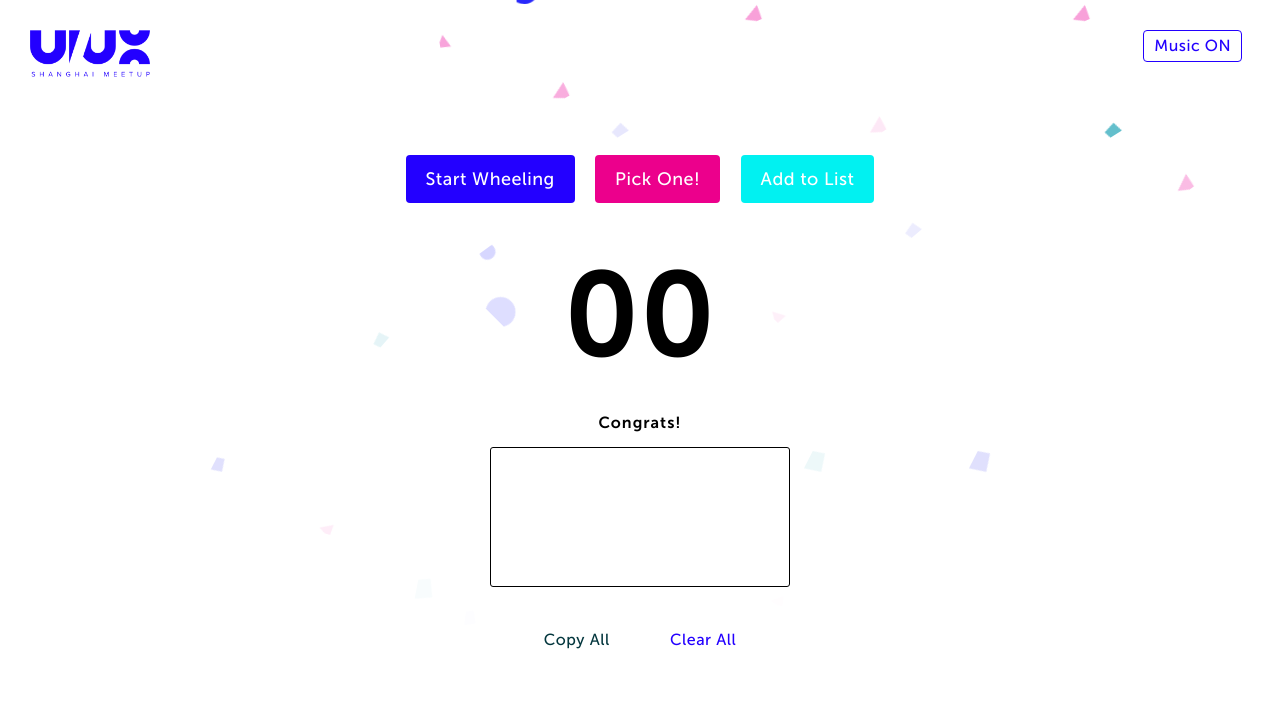
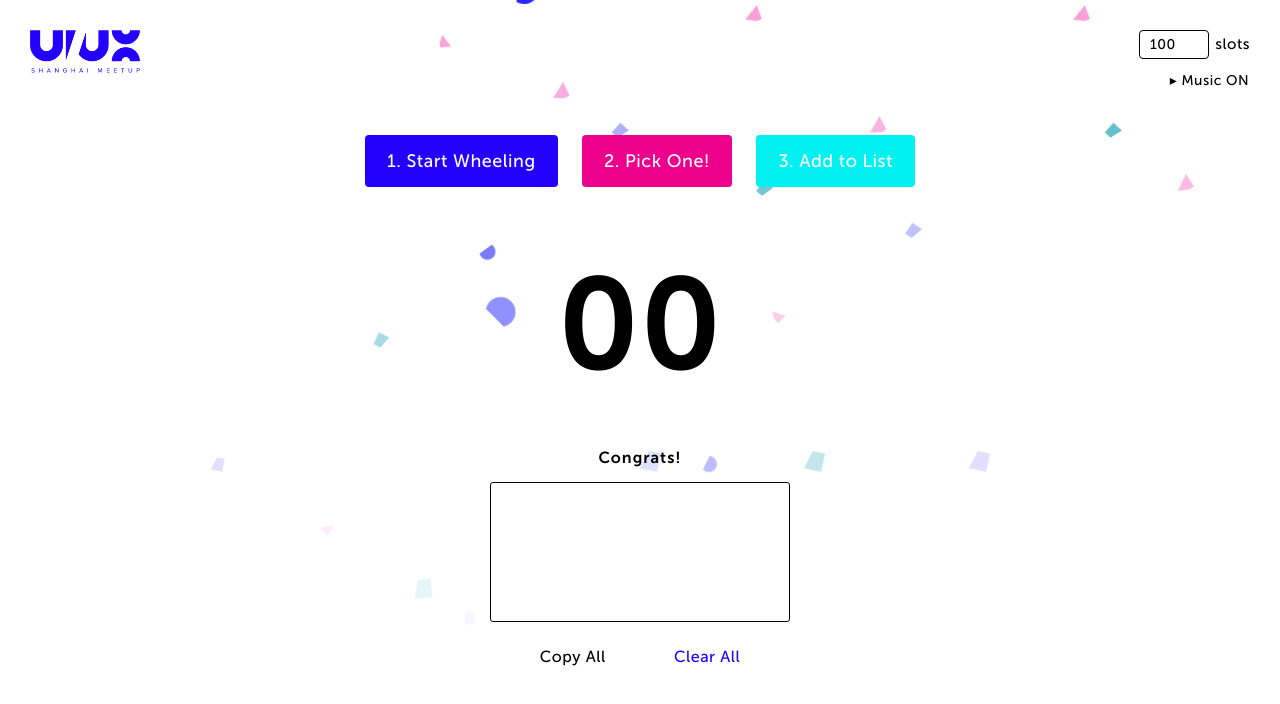
Before and after one commit to z4rd/luckydraw, a plain HTML site: page index.html in a window 1280 px wide. Drawn offline with Linux system fonts and the light colour scheme.

Commit message:
Add slots defination input

```diff
--- a/index.html
+++ b/index.html
@@ -61,8 +61,6 @@
     color: #000;
     letter-spacing: 0.5px;
     font-weight: 500;
-    /*    background: linear-gradient(90deg, rgb(205, 232, 248), rgb(205, 248, 239));
-    background: -webkit-linear-gradient(90deg, rgb(205, 232, 248), rgb(205, 248, 239));*/
   }
 
   #container {
@@ -70,7 +68,7 @@
   }
 
   .logo {
-    width: 120px;
+    width: 110px;
     position: absolute;
     top: 30px;
     left: 30px;
@@ -84,12 +82,11 @@
     position: absolute;
     left: 50%;
     top: 50%;
-    width: 600px;
-    height: 600px;
-    margin-left: -300px;
-    margin-top: -300px;
+    width: 700px;
+    height: 640px;
+    margin-left: -350px;
+    margin-top: -320px;
     padding: 55px;
-    background-color: rgba(255, 255, 255, 0.7);
   }
 
   h1,
@@ -149,8 +146,8 @@
     cursor: pointer;
     font-size: 16px;
     font-weight: bold;
-    padding: 14px 20px;
-    margin: 0 8px;
+    padding: 16px 22px;
+    margin: 0 10px;
     font-weight: 500;
   }
 
@@ -190,12 +187,15 @@
     background: #01F1F1;
   }
 
+
+
   div.clear input[type="button"] {
     color: #03363D;
   }
 
   div.clear input[type="button"]:nth-child(1) {
     background: none;
+    color: #000;
   }
 
   div.clear input[type="button"]:nth-child(2) {
@@ -205,89 +205,13 @@
 
   #wrapNr {
     box-sizing: border-box;
-    padding: 30px;
+    padding: 50px 30px;
     display: inline-block;
     width: 100%;
-    font-size: 120px;
+    font-size: 130px;
     font-weight: 700;
     font-family: 'Museo Sans', sans-serif;
   }
-  /*snow*/
-  /*.AlgaeQuartCircle {
-    background: url('assets/img/Relationshapes_AlgaeQuartCircle.svg');
-  }
-
-  .AlgaeSemiCircle {
-    background: url('assets/img/Relationshapes_AlgaeSemiCircle.svg');
-  }
-
-  .AlgaeSquare1 {
-    background: url('assets/img/Relationshapes_AlgaeSquare1.svg');
-  }
-
-  .AlgaeSquare2 {
-    background: url('assets/img/Relationshapes_AlgaeSquare2.svg');
-  }
-
-  .ChatRectangle {
-    background: url('assets/img/Relationshapes_ChatRectangle.svg');
-  }
-
-  .ChatTriangle {
-    background: url('assets/img/Relationshapes_ChatTriangle.svg');
-  }
-
-  .ConnectRectange {
-    background: url('assets/img/Relationshapes_ConnectRectange.svg');
-  }
-
-  .ConnectTriangle {
-    background: url('assets/img/Relationshapes_ConnectTriangle.svg');
-  }
-
-  .ExploreQuartCircle {
-    background: url('assets/img/Relationshapes_ExploreQuartCircle.svg');
-  }
-
-  .ExploreSemiCircle {
-    background: url('assets/img/Relationshapes_ExploreSemiCircle.svg');
-  }
-
-  .ExploreSquare1 {
-    background: url('assets/img/Relationshapes_ExploreSquare1.svg');
-  }
-
-  .ExploreSquare2 {
-    background: url('assets/img/Relationshapes_ExploreSquare2.svg');
-  }
-
-  .MessageSquare {
-    background: url('assets/img/Relationshapes_MessageSquare.svg');
-  }
-
-  .MessageTriangle {
-    background: url('assets/img/Relationshapes_MessageTriangle.svg');
-  }
-
-  .SupportSemiCircle {
-    background: url('assets/img/Relationshapes_SupportSemiCircle.svg');
-  }
-
-  .SupportTriangle {
-    background: url('assets/img/Relationshapes_SupportTriangle.svg');
-  }
-
-  .TalkCircle {
-    background: url('assets/img/Relationshapes_TalkCircle.svg');
-  }
-
-  .TalkQuartCircle {
-    background: url('assets/img/Relationshapes_TalkQuartCircle.svg');
-  }
-
-  .TalkTriangle {
-    background: url('assets/img/Relationshapes_TalkTriangle.svg');
-  }*/
 
   #snow {
     position: relative;
@@ -532,20 +456,47 @@
     border-radius: 4px;
     letter-spacing: 0.5px;
     font-family: 'Museo Sans', sans-serif;
-    color: #2300FF;
-    border: 1px solid #2300FF;
+    color: #000;
+    border: 1px solid transparent;
     outline: none;
-    background-color: rgba(255,255,255,0.7);
     cursor: pointer;
-    font-size: 16px;
+    font-size: 14px;
     font-weight: bold;
-    padding: 6px 10px;
-    margin: 0 8px;
+    padding: 6px 0px;
+    background: transparent;
+/*    margin: 0 8px;*/
     font-weight: 500;
+    position: absolute;
+    top: 65px;
+    right: 30px;
+  }
+
+  .form {
     position: absolute;
     top: 30px;
     right: 30px;
   }
+
+  .form button,  .form input{
+    border-radius: 4px;
+    letter-spacing: 0.5px;
+    font-family: 'Museo Sans', sans-serif;
+    color: #000;
+    border: 1px solid #000;
+    outline: none;
+    cursor: pointer;
+    font-size: 14px;
+    font-weight: bold;
+    padding: 6px 10px;
+    margin-right: 2px;
+/*    margin: 0 8px;*/
+    font-weight: 500;
+    background: transparent;
+  }
+  .form input {
+    width: 70px;
+  }
+
   </style>
 </head>
 
@@ -587,23 +538,26 @@
     <source src="assets/sounds/soundtrack.mp3" type="audio/mpeg" id="audiofile">
   </audio>
   <button id="play" onclick="playAudio();">
-    Music ON
+    ▸ Music ON
   </button>
+  <form class='form'>
+    <input id='input' type='number' /> slots
+  </form>
   <div id="container">
     <div>
       <p style='margin-top: 0px'>
-        <input type="button" value="Start Wheeling" class='btn1' onClick="loopStart();">
+        <input type="button" value="1. Start Wheeling" class='btn1' onClick="loopStart();">
         <!--         <input type="button" value="Stop Wheeling" onClick="loopStop()"> -->
-        <input type="button" value="Pick One!" class='btn2' onClick="QuickPick()">
+        <input type="button" value="2. Pick One!" class='btn2' onClick="QuickPick()">
         <!--         <input type="button" value="Quick Pick!" onClick="addNr()"> -->
-        <input type="button" value="Add to List" class='btn3' onClick="addNr()">
+        <input type="button" value="3. Add to List" class='btn3' onClick="addNr()">
       </p>
       <div id="wrapPicks">
         <span id="wrapNr">00</span>
       </div>
       <h2> Congrats! </h2>
       <textarea id="myPicks" name="myPicks" rows="3"></textarea>
-      <div class='clear' style='margin: 20px 0;'>
+      <div class='clear'>
         <input type="button" value="Copy All" onClick="copyQP()">
         <input type="button" value="Clear All" onClick="resetNrs()">
       </div>
@@ -612,9 +566,9 @@
   <script src="assets/js/jquery.min.js"></script>
   <script>
   var lotto_nrs_drawn = 1; // numbers to be drawn...
-  var lotto_pool = 150; // ...from a pool of
+  var lotto_pool = 100; // ...from a pool of
   var repeat_num = 0; // allow repeating numbers per combination (0 = no; 1 = yes;)
-
+  document.getElementById("input").value = lotto_pool;
   var lotto_nrs_special = 0; //special ball scope 1 to x; 0 if none
   var lotto_pool_special_different = 1; // 1 = yes; 0 = no; Is the special ball a separate draw?
 
@@ -628,6 +582,17 @@
   var specialNr = '';
   var qps = new Array(lotto_nrs_drawn);
   var loop_x = 0;
+
+
+  function lotto_pool_def() {
+    var input = document.getElementById("input").value;
+    if (input == '') {
+      lotto_pool = 100;
+    }else {
+      lotto_pool = input;
+    }
+  }
+
 
   function wheelNrs() {
     qps = [];
@@ -672,6 +637,7 @@
 
 
   function loopStart() {
+    lotto_pool_def();
     loop_x = 0;
     loopDo();
   }
@@ -766,10 +732,10 @@
         // Tests the paused attribute and set state.
         if (oAudio.paused) {
           oAudio.play();
-          btn.textContent = "Music OFF";
+          btn.textContent = "■ Music OFF";
         } else {
           oAudio.pause();
-          btn.textContent = "Music ON";
+          btn.textContent = "▸ Music ON";
         }
       } catch (e) {
         // Fail silently but show in F12 developer tools console
```
Also changed, not shown: 1 other file.
